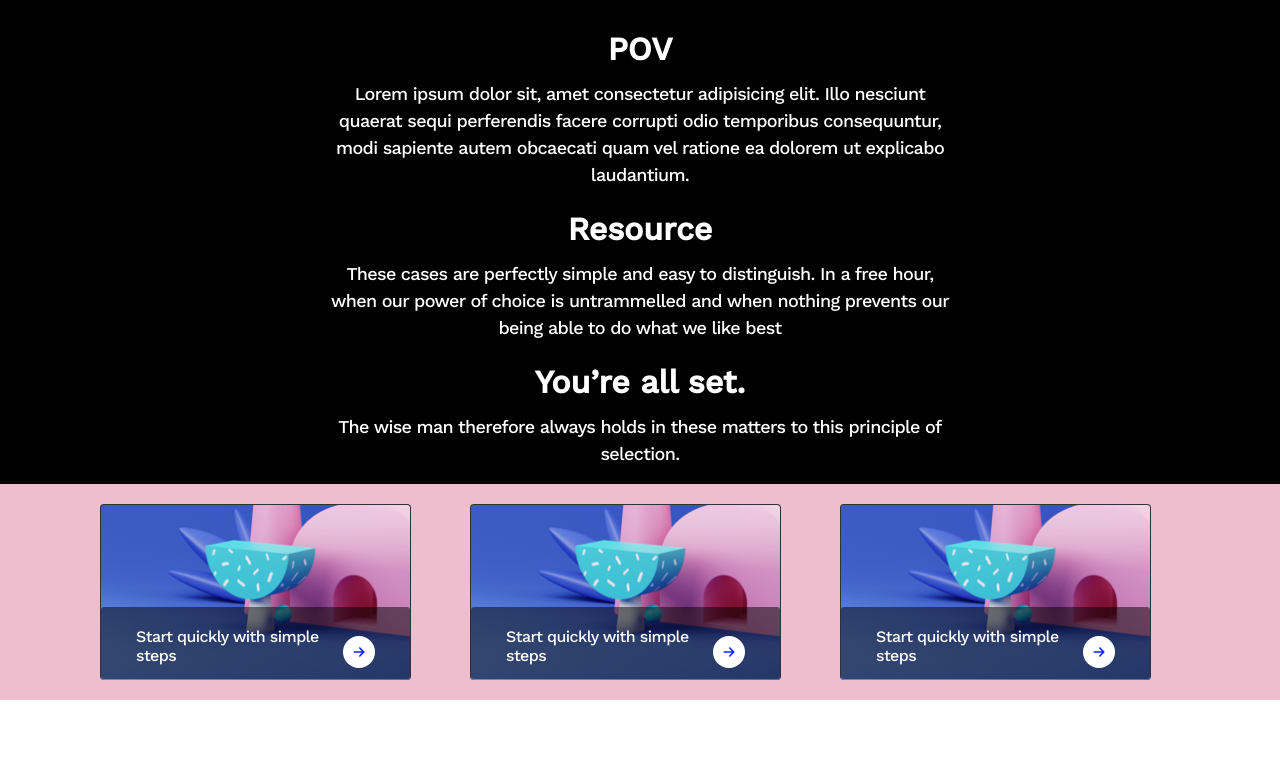
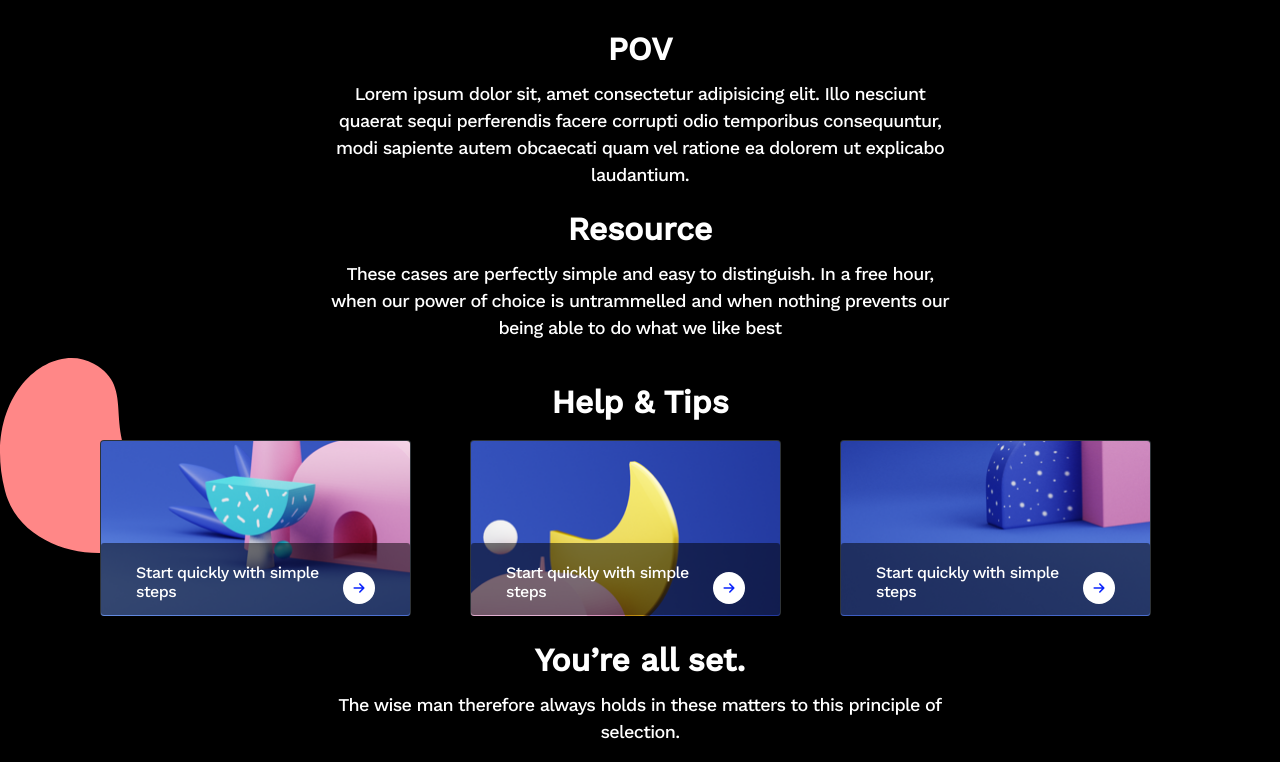
Before and after one commit to abamakbar07/weekend, a React (Create React App) app: page / in a window 1280 px wide. Shown: the part 1279-2041 px from the top of the page. Before the commit the page ends 1979 px from the top, so only its background shows below. Built offline with nearby package versions, Linux system fonts and the light colour scheme.

Commit message:
restyle helptips: background

```diff
--- a/src/App.js
+++ b/src/App.js
@@ -30,22 +30,30 @@ function App() {
   return (
     <div className="App">
       <Header />
+
       <Main />
+
       <Definition />
+
       <Testimonial title="TESTIMONIAL" content={testimonial} />
+
       <Submain
         title="POV"
         content="Lorem ipsum dolor sit, amet consectetur adipisicing elit. Illo nesciunt quaerat sequi perferendis facere corrupti odio temporibus consequuntur, modi sapiente autem obcaecati quam vel ratione ea dolorem ut explicabo laudantium."
       />
+
       <Submain
         title="Resource"
         content="These cases are perfectly simple and easy to distinguish. In a free hour, when our power of choice is untrammelled and when nothing prevents our being able to do what we like best"
       />
+
+      <Helptips />
+
       <Submain
         title="You’re all set."
         content="The wise man therefore always holds in these matters to this principle of selection."
       />
-      <Helptips />
+
       {/* <Footer /> */}
     </div>
   );
--- a/src/pages/Helptips.jsx
+++ b/src/pages/Helptips.jsx
@@ -9,7 +9,10 @@ import image3 from '../assets/helpTips/denounce/image.png'
 const Helptips = () => {
    return (
       <div className="Helptips text-center">
-       <Container>
+         <div className="Title">
+            Help & Tips
+         </div>
+         <Container className="pt-4">
             <Col>
                <Card className="bg-dark text-white">
                   <Card.Img src={image1} alt="Card image" />
@@ -23,7 +26,7 @@ const Helptips = () => {
                </Col>
                <Col>
                <Card className="bg-dark text-white">
-               <Card.Img src={image1} alt="Card image" />
+                  <Card.Img src={image2} alt="Card image" />
                   <Card.ImgOverlay>
                      <Container className="tittle">
                      <Card.Title>Start quickly with simple steps</Card.Title>
@@ -34,7 +37,7 @@ const Helptips = () => {
                </Col>
                <Col>
                <Card className="bg-dark text-white">
-               <Card.Img src={image1} alt="Card image" />
+                  <Card.Img src={image3} alt="Card image" />
                   <Card.ImgOverlay>
                      <Container className="tittle">
                      <Card.Title>Start quickly with simple steps</Card.Title>
--- a/src/styles/helptips.css
+++ b/src/styles/helptips.css
@@ -1,6 +1,19 @@
 .Helptips {
+   background: #000;
+   background-image: url('../assets/pea.svg');
+   background-repeat: no-repeat;
    padding-top: 20px;
    padding-bottom: 20px;
+}
+
+.Helptips .Title {
+   height: 38px;
+   font-size: 32px;
+   font-weight: 900;
+   letter-spacing: normal;
+   text-align: center;
+   color: #fff;
+   margin: auto;
 }
 
 .Helptips .container {
```
Lines whose indentation alone changed are shown as unchanged.
